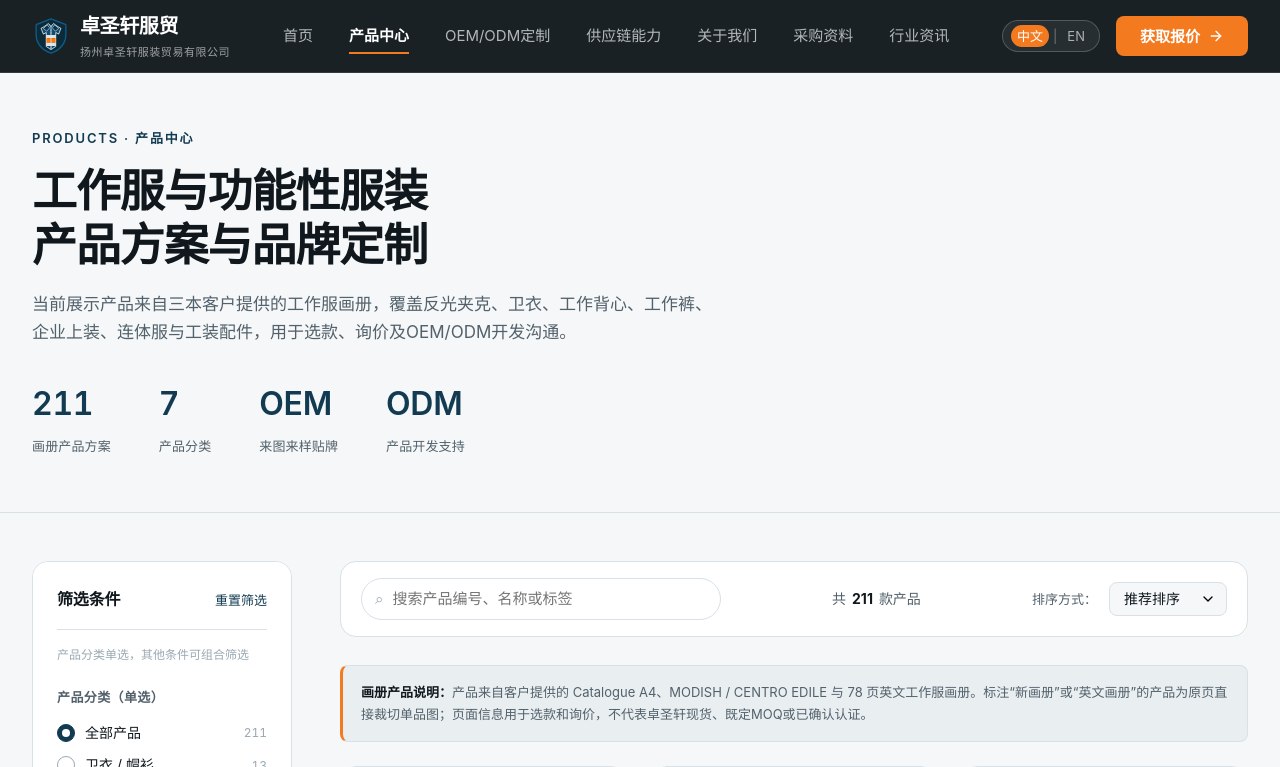
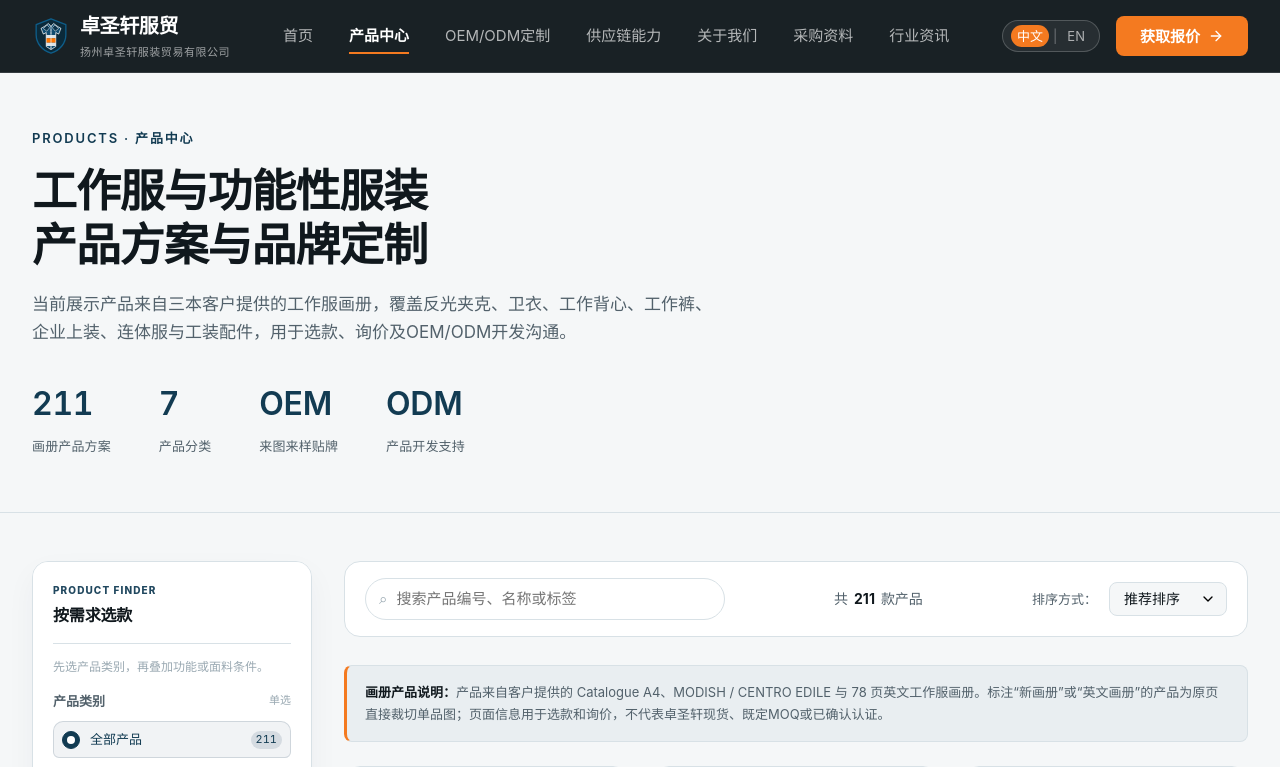
Before and after one commit to fastnas2023/vasture-website, a PHP site: page /products.html in a window 1280 px wide. Shown: the top 767 px of the page. Run offline with PHP 8.4, Linux system fonts and the light colour scheme; grey boxes are pictures that could not be loaded.

Commit message:
Improve procurement product filters

```diff
--- a/css/brand.css
+++ b/css/brand.css
@@ -1273,8 +1273,8 @@ html.dark .factor-icon {
 /* ---- Filter Sidebar ---- */
 .products-layout {
   display: grid;
-  grid-template-columns: 260px 1fr;
-  gap: 48px;
+  grid-template-columns: 280px 1fr;
+  gap: 32px;
   padding: 48px 0 80px;
 }
 .filter-sidebar {
@@ -1286,7 +1286,8 @@ html.dark .factor-icon {
   background: var(--cf-surface);
   border: 1px solid var(--cf-border);
   border-radius: var(--cf-radius-lg);
-  padding: 24px;
+  padding: 20px;
+  box-shadow: 0 12px 30px rgba(15, 46, 79, 0.045);
 }
 @media (min-width: 769px) {
   .filter-card {
@@ -1298,11 +1299,19 @@ html.dark .factor-icon {
 }
 .filter-head {
   display: flex;
-  align-items: center;
+  align-items: flex-start;
   justify-content: space-between;
-  margin-bottom: 20px;
-  padding-bottom: 16px;
+  margin-bottom: 14px;
+  padding-bottom: 14px;
   border-bottom: 1px solid var(--cf-line);
+}
+.filter-kicker {
+  display: block;
+  margin-bottom: 5px;
+  color: var(--cf-brand-600);
+  font-size: 10px;
+  font-weight: 800;
+  letter-spacing: 0.11em;
 }
 .filter-head h3 {
   font-size: 16px;
@@ -1313,7 +1322,7 @@ html.dark .factor-icon {
 .filter-head-actions {
   display: flex;
   align-items: center;
-  gap: 14px;
+  gap: 10px;
 }
 .filter-mobile-toggle {
   display: none;
@@ -1330,47 +1339,97 @@ html.dark .factor-icon {
   background: none;
   border: none;
   cursor: pointer;
-  padding: 4px 0;
-  font-weight: 500;
+  padding: 5px 0;
+  font-weight: 700;
   transition: color 150ms cubic-bezier(0.2,0.8,0.2,1);
 }
 .filter-reset:hover {
   color: var(--cf-brand-800);
 }
 .filter-guide {
-  margin: -4px 0 22px;
+  margin: 0 0 14px;
   color: var(--cf-ink-3);
   font-size: 12px;
   line-height: 1.55;
 }
+.filter-selection {
+  margin: 0 0 18px;
+  padding: 10px;
+  border: 1px solid rgba(15, 46, 79, 0.12);
+  border-radius: 12px;
+  background: var(--cf-neutral-50);
+}
+.filter-selection__label {
+  display: block;
+  margin-bottom: 7px;
+  color: var(--cf-ink-3);
+  font-size: 11px;
+  font-weight: 700;
+}
+.filter-selection__list {
+  display: flex;
+  flex-wrap: wrap;
+  gap: 6px;
+}
+.filter-selection__tag {
+  display: inline-flex;
+  align-items: center;
+  gap: 5px;
+  min-height: 28px;
+  padding: 4px 8px;
+  border: 1px solid rgba(15, 46, 79, 0.16);
+  border-radius: var(--cf-radius-pill);
+  background: var(--cf-surface);
+  color: var(--cf-primary);
+  font: inherit;
+  font-size: 11px;
+  font-weight: 700;
+  cursor: pointer;
+}
+.filter-selection__tag::after { content: "×"; font-size: 14px; line-height: 1; }
 .filter-group {
-  margin-bottom: 28px;
+  margin-bottom: 20px;
 }
 .filter-group:last-child {
   margin-bottom: 0;
 }
 .filter-group-title {
+  display: flex;
+  align-items: center;
+  justify-content: space-between;
   font-size: 13px;
-  font-weight: 600;
+  font-weight: 750;
   color: var(--cf-ink-2);
-  margin-bottom: 14px;
-  letter-spacing: 0.03em;
-  text-transform: uppercase;
+  margin-bottom: 10px;
+  letter-spacing: 0;
+}
+.filter-group-title span {
+  color: var(--cf-ink-3);
+  font-size: 11px;
+  font-weight: 500;
 }
 .filter-options {
   display: flex;
   flex-direction: column;
-  gap: 10px;
+  gap: 4px;
 }
 .filter-option {
   display: flex;
   align-items: center;
   gap: 10px;
+  min-height: 36px;
+  padding: 7px 8px;
+  border: 1px solid transparent;
+  border-radius: 10px;
   cursor: pointer;
-  font-size: 14px;
+  font-size: 13px;
   color: var(--cf-ink);
   user-select: none;
-}
+  transition: background-color 150ms ease, border-color 150ms ease, color 150ms ease;
+}
+.filter-option:hover { background: var(--cf-neutral-50); }
+.filter-option:has(input:checked) { border-color: rgba(15, 46, 79, 0.15); background: rgba(15, 46, 79, 0.055); }
+.filter-option--all { margin-bottom: 3px; border-bottom-color: var(--cf-line); border-radius: 10px 10px 6px 6px; }
 .filter-option input[type="checkbox"],
 .filter-option input[type="radio"] {
   appearance: none;
@@ -1418,15 +1477,27 @@ html.dark .factor-icon {
 .filter-option span {
   transition: color 150ms cubic-bezier(0.2,0.8,0.2,1);
 }
-.filter-option:hover span {
+.filter-option:hover .filter-option__label,
+.filter-option:has(input:checked) .filter-option__label {
   color: var(--cf-primary);
 }
 .filter-option .count {
   margin-left: auto;
-  font-size: 12px;
+  min-width: 24px;
+  padding: 2px 5px;
+  border-radius: var(--cf-radius-pill);
+  background: var(--cf-neutral-100);
   color: var(--cf-ink-3);
+  font-size: 11px;
+  line-height: 1.25;
+  text-align: center;
   font-variant-numeric: tabular-nums;
 }
+.filter-option:has(input:checked) .count { background: rgba(15, 46, 79, 0.12); color: var(--cf-primary); }
+.filter-group--chips .filter-options { flex-direction: row; flex-wrap: wrap; gap: 7px; }
+.filter-group--chips .filter-option { min-height: 32px; padding: 6px 8px; border-color: var(--cf-border); border-radius: var(--cf-radius-pill); }
+.filter-group--chips .filter-option input { position: absolute; width: 1px; height: 1px; opacity: 0; pointer-events: none; }
+.filter-group--chips .filter-option .count { display: none; }
 .filter-option.is-disabled {
   cursor: not-allowed;
   opacity: 0.42;
--- a/products.html
+++ b/products.html
@@ -8,7 +8,7 @@
   <link rel="canonical" href="https://fastnas2023.github.io/vasture-website/products.html" />
   <link rel="icon" href="assets/favicon.ico" sizes="any" />
   <link rel="apple-touch-icon" href="assets/logo-mark.png" />
-  <link rel="stylesheet" href="css/brand.css?v=20260816-clean-main-images-1" />
+  <link rel="stylesheet" href="css/brand.css?v=20260821-procurement-filter-2" />
 </head>
 <body>
 
@@ -112,130 +112,116 @@
         <aside class="filter-sidebar">
           <div class="filter-card">
             <div class="filter-head">
-              <h3>筛选条件</h3>
+              <div>
+                <span class="filter-kicker">PRODUCT FINDER</span>
+                <h3>按需求选款</h3>
+              </div>
               <div class="filter-head-actions">
                 <button type="button" class="filter-mobile-toggle" aria-expanded="false">展开筛选</button>
-                <button type="button" class="filter-reset">重置筛选</button>
-              </div>
-            </div>
-
-            <p class="filter-guide">产品分类单选，其他条件可组合筛选</p>
+                <button type="button" class="filter-reset" hidden>清除</button>
+              </div>
+            </div>
+
+            <p class="filter-guide">先选产品类别，再叠加功能或面料条件。</p>
+            <div class="filter-selection" data-filter-selection hidden>
+              <span class="filter-selection__label">已选条件</span>
+              <div class="filter-selection__list" data-filter-selection-list></div>
+            </div>
 
             <div class="filter-group">
-              <div class="filter-group-title">产品分类（单选）</div>
+              <div class="filter-group-title">产品类别 <span>单选</span></div>
               <div class="filter-options">
-                <label class="filter-option">
+                <label class="filter-option filter-option--all">
                   <input type="radio" name="type" value="all" checked />
-                  <span>全部产品</span>
+                  <span class="filter-option__label">全部产品</span>
                   <span class="count">211</span>
                 </label>
                 <label class="filter-option">
                   <input type="radio" name="type" value="hoodie" />
-                  <span>卫衣 / 帽衫</span>
+                  <span class="filter-option__label">卫衣 / 帽衫</span>
                   <span class="count">13</span>
                 </label>
                 <label class="filter-option">
                   <input type="radio" name="type" value="workshirt" />
-                  <span>工作衫 / Polo / T恤</span>
+                  <span class="filter-option__label">工作衫 / Polo / T恤</span>
                   <span class="count">51</span>
                 </label>
                 <label class="filter-option">
                   <input type="radio" name="type" value="jacket" />
-                  <span>夹克 / 防水外套</span>
+                  <span class="filter-option__label">夹克 / 防水外套</span>
                   <span class="count">35</span>
                 </label>
                 <label class="filter-option">
                   <input type="radio" name="type" value="vest" />
-                  <span>工作背心 / 功能背心</span>
+                  <span class="filter-option__label">工作背心 / 功能背心</span>
                   <span class="count">22</span>
                 </label>
                 <label class="filter-option">
                   <input type="radio" name="type" value="pants" />
-                  <span>工作裤 / 功能裤</span>
+                  <span class="filter-option__label">工作裤 / 功能裤</span>
                   <span class="count">47</span>
                 </label>
                 <label class="filter-option">
                   <input type="radio" name="type" value="coverall" />
-                  <span>连体服 / 工装</span>
+                  <span class="filter-option__label">连体服 / 工装</span>
                   <span class="count">25</span>
                 </label>
                 <label class="filter-option">
                   <input type="radio" name="type" value="accessory" />
-                  <span>工装配件 / 周边</span>
+                  <span class="filter-option__label">工装配件 / 周边</span>
                   <span class="count">18</span>
                 </label>
               </div>
             </div>
 
-            <div class="filter-group">
-              <div class="filter-group-title">面料材质</div>
+            <div class="filter-group filter-group--chips">
+              <div class="filter-group-title">核心功能 <span>可多选</span></div>
               <div class="filter-options">
                 <label class="filter-option">
-                  <input type="checkbox" name="fabric" value="softshell" />
-                  <span>软壳 / 复合面料</span>
-                  <span class="count">3</span>
+                  <input type="checkbox" name="feature" value="reflective" />
+                  <span class="filter-option__label">反光 / 高可视</span>
+                  <span class="count"></span>
                 </label>
                 <label class="filter-option">
-                  <input type="checkbox" name="fabric" value="mesh" />
-                  <span>网眼 / 透气面料</span>
-                  <span class="count">18</span>
+                  <input type="checkbox" name="feature" value="flame-resistant" />
+                  <span class="filter-option__label">阻燃防护</span>
+                  <span class="count"></span>
                 </label>
                 <label class="filter-option">
-                  <input type="checkbox" name="fabric" value="stretch" />
-                  <span>弹力 / 功能面料</span>
-                  <span class="count">37</span>
+                  <input type="checkbox" name="feature" value="waterproof" />
+                  <span class="filter-option__label">防水 / 防风</span>
+                  <span class="count"></span>
                 </label>
                 <label class="filter-option">
-                  <input type="checkbox" name="fabric" value="knitwear" />
-                  <span>针织 / 企业上装</span>
-                  <span class="count">11</span>
+                  <input type="checkbox" name="feature" value="stretch" />
+                  <span class="filter-option__label">弹力 / 耐磨</span>
+                  <span class="count"></span>
                 </label>
-              </div>
-            </div>
-
-            <div class="filter-group">
-              <div class="filter-group-title">功能与定制</div>
+                <label class="filter-option">
+                  <input type="checkbox" name="feature" value="winter" />
+                  <span class="filter-option__label">冬季保暖</span>
+                  <span class="count"></span>
+                </label>
+              </div>
+            </div>
+
+            <div class="filter-group filter-group--chips">
+              <div class="filter-group-title">面料偏好 <span>可多选</span></div>
               <div class="filter-options">
                 <label class="filter-option">
-                  <input type="checkbox" name="craft" value="branding" />
-                  <span>品牌标识 / 刺绣</span>
-                  <span class="count">6</span>
+                  <input type="checkbox" name="material" value="mesh" />
+                  <span class="filter-option__label">透气网眼</span>
+                  <span class="count"></span>
                 </label>
                 <label class="filter-option">
-                  <input type="checkbox" name="craft" value="waterproof" />
-                  <span>防水 / 防风</span>
-                  <span class="count">25</span>
+                  <input type="checkbox" name="material" value="softshell" />
+                  <span class="filter-option__label">软壳 / 复合</span>
+                  <span class="count"></span>
                 </label>
                 <label class="filter-option">
-                  <input type="checkbox" name="craft" value="functional" />
-                  <span>多口袋 / 功能细节</span>
-                  <span class="count">82</span>
-                </label>
-                <label class="filter-option">
-                  <input type="checkbox" name="craft" value="cooling" />
-                  <span>降温 / 清凉功能</span>
-                  <span class="count">2</span>
-                </label>
-                <label class="filter-option">
-                  <input type="checkbox" name="craft" value="winter" />
-                  <span>冬季 / 保暖</span>
-                  <span class="count">8</span>
-                </label>
-              </div>
-            </div>
-
-            <div class="filter-group">
-              <div class="filter-group-title">应用场景</div>
-              <div class="filter-options">
-                <label class="filter-option">
-                  <input type="checkbox" name="scene" value="outdoor" />
-                  <span>户外施工</span>
-                  <span class="count">67</span>
-                </label>
-                <label class="filter-option">
-                  <input type="checkbox" name="scene" value="business" />
-                  <span>企业工服</span>
-                  <span class="count">47</span>
+                  <input type="checkbox" name="material" value="knitwear" />
+                  <span class="filter-option__label">针织面料</span>
+                  <span class="count"></span>
                 </label>
               </div>
             </div>
@@ -2520,6 +2506,6 @@
     </div>
   </footer>
 
-  <script src="js/main.js?v=20260816-product-pagination-1" defer></script>
+  <script src="js/main.js?v=20260821-procurement-filter-2" defer></script>
 </body>
 </html>
```
Also changed, not shown: js/main.js (+89 -17 lines).
